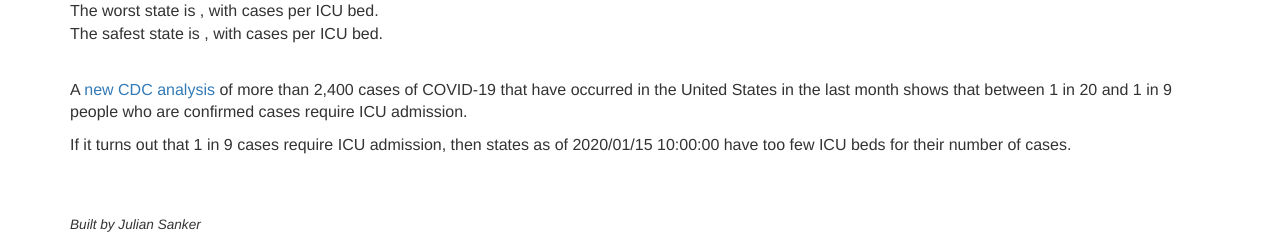
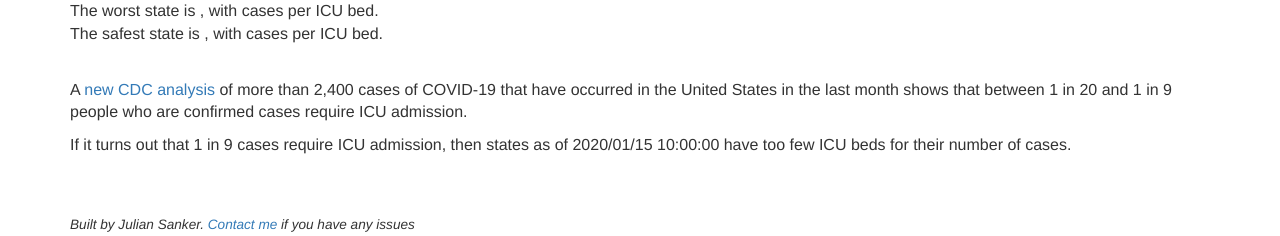
Before and after one commit to jpsank/coronamap, a Flask app: template app/templates/main/home.html in a window 1280 px wide. Shown: the part 869-1105 px from the top of the page. Run offline with Flask 2, Linux system fonts and the light colour scheme; the template is opened without the code that fills it: most values are stand-ins (such as "Sample title", 1, 10 or a date in 2020); parts of the project's set-up code (start-up, migrations or seed data) failed here and were passed over; some libraries are stand-ins or nearby versions.

Commit message:
add contact link

```diff
--- a/app/templates/main/home.html
+++ b/app/templates/main/home.html
@@ -47,7 +47,7 @@
         &nbsp;&nbsp;&nbsp;&nbsp;<span id="bad-states"></span>
     </p>
     <br>
-    <i class="small">Built by Julian Sanker</i>
+    <i class="small">Built by Julian Sanker. <a href="mailto:julian@sankergroup.org">Contact me</a> if you have any issues</i>
 {% endblock %}
 
 
```
